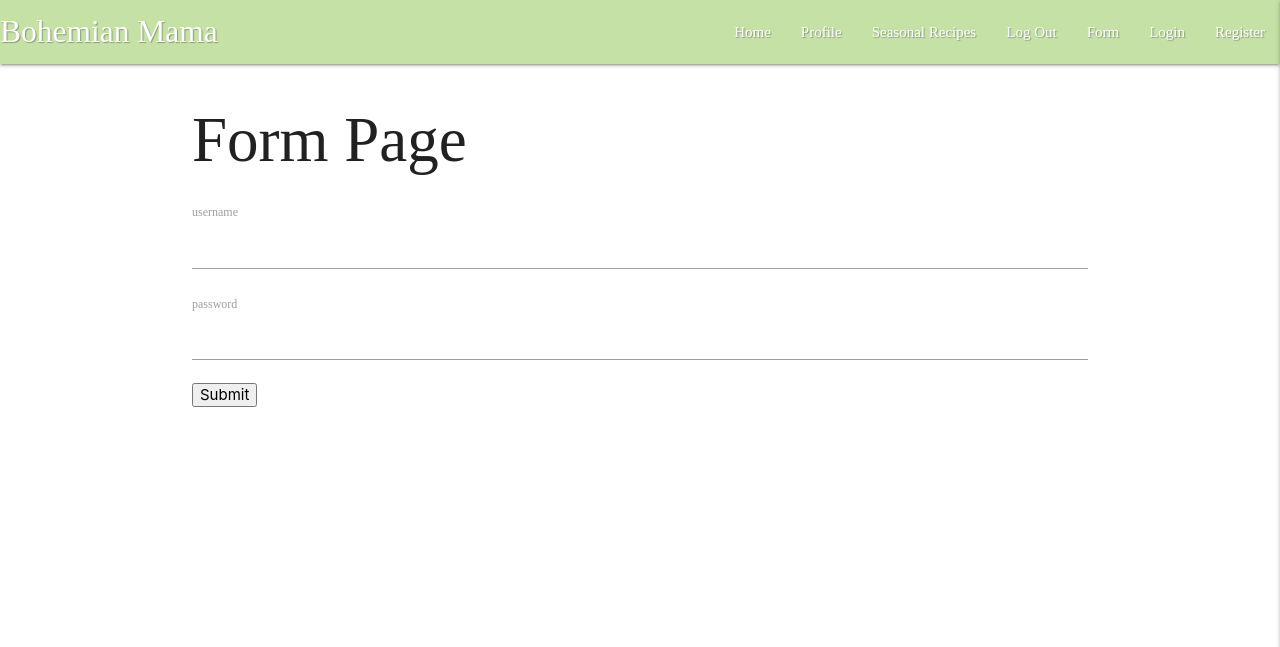
After one commit to DomGambarini/bohemian-mama-pp3, a Flask app: page /form in a window 1280 px wide. The commit adds this page. Shown: the top 647 px of the page. Run offline with Flask 3, Linux system fonts and the light colour scheme; some libraries are stand-ins or nearby versions.

Commit message:
Import wtf forms and add form.html page

```diff
--- a/app.py
+++ b/app.py
@@ -3,6 +3,9 @@ from flask import (
     Flask, flash, render_template,
     redirect, request,
     session, url_for)
+from flask_wtf import FlaskForm
+from wtforms.validators import InputRequired
+from wtforms import StringField, PasswordField
 from flask_pymongo import PyMongo
 from bson.objectid import ObjectId
 from werkzeug.security import generate_password_hash, check_password_hash
@@ -19,9 +22,24 @@ app.secret_key = os.environ.get("SECRET_KEY")
 mongo = PyMongo(app)
 
 
+class LoginForm(FlaskForm):
+    username = StringField('username', validators=[InputRequired()])
+    password = PasswordField('password', validators=[InputRequired()])
+
+
 @app.route("/")
 def index():
     return render_template("index.html")
+
+
+@app.route('/form', methods=["GET", "POST"])
+def form():
+    form = LoginForm()
+
+    if form.validate_on_submit():
+        return '<h1>The username is {}. The password is {}.'.format(
+            form.username.data, form.password.data)
+    return render_template('form.html', form=form)
 
 
 @app.route("/register", methods=["GET", "POST"])
--- a/templates/base.html
+++ b/templates/base.html
@@ -23,14 +23,15 @@
                 <a href="#" data-target="mobile-demo" class="sidenav-trigger right"><i class="fas fa-bars"></i></a>
                 <ul class="right hide-on-med-and-down">
                     <li><a href="{{ url_for('index') }}">Home</a></li>
-                    {% if session.user %}
+
                         <li><a href="{{ url_for('profile', username=session['user']) }}">Profile</a></li>
                         <li><a href="{{ url_for('seasonalrecipes') }}">Seasonal Recipes </a></li>
                         <li><a href="{{ url_for('logout') }}">Log Out</a></li>
-                    {% else %}
+                        <li><a href="{{ url_for('form') }}">Form</a></li>
+
                         <li><a href="{{ url_for('login') }}">Login</a></li>
                         <li><a href="{{ url_for('register') }}">Register</a></li>
-                    {% endif %}
+
                 </ul>
             </div>
         </nav>
@@ -39,14 +40,15 @@
         <ul class="sidenav" id="mobile-demo">
             <li><h4 class="center-align">Bohemian Mama</h4></li>
             <li><a href="{{ url_for('index') }}">Home</a></li>
-            {% if session.user %}
+
                 <li><a href="{{ url_for('profile', username=session['user']) }}">Profile</a></li>
                 <li><a href="{{ url_for('seasonalrecipes') }}">Seasonal Recipes </a></li>
                 <li><a href="{{ url_for('logout') }}">Log Out</a></li>
-            {% else %}
+                <li><a href="{{ url_for('form') }}">Form</a></li>
+
                 <li><a href="{{ url_for('login') }}">Login</a></li>
                 <li><a href="{{ url_for('register') }}">Register</a></li>
-            {% endif %}
+
         </ul>
 
     </header>
--- /dev/null
+++ b/templates/form.html
@@ -0,0 +1,23 @@
+{% extends "base.html" %}
+{% block content %}
+    <h1>Form Page</h1>
+
+    <form method="POST" action="{{ url_for('form') }}">
+        {{ form.csrf_token }}
+        {{ form.username.label }}
+        {{ form.username }}
+        <ul>
+        {% for error in form.username.errors %}
+            <li style="color:red;">{{ error }}</li>
+        {% endfor %}
+        </ul>
+        {{ form.password.label }}
+        {{ form.password }}
+        <ul>
+            {% for error in form.password.errors %}
+            <li style="color:red;">{{ error }}</li>
+            {% endfor %}
+        </ul>
+        <input type="submit" value="Submit">
+    </form>
+{% endblock %}
```
